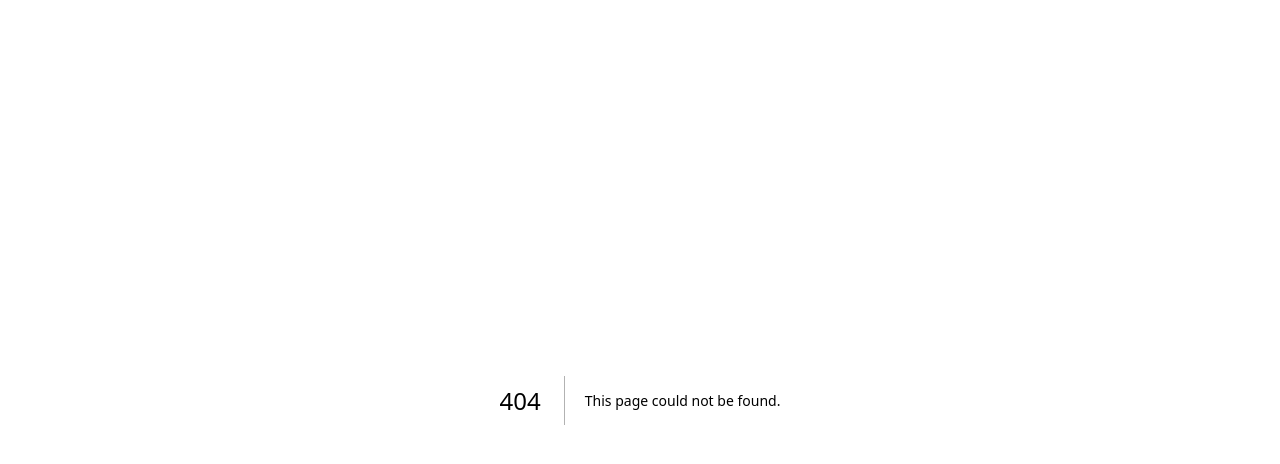
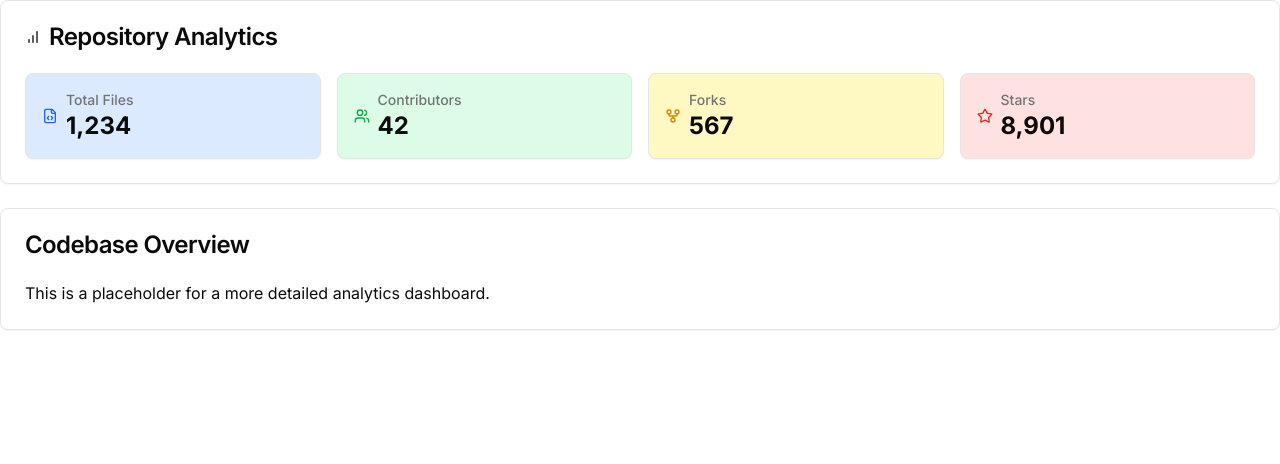
Before and after one commit to AazimFarooq/GitHub-Repository-Analyser, a Next.js app: page /analytics in a window 1280 px wide. Before the commit this address had no page. Shown: the top 464 px of the page. Built offline with nearby package versions, Linux system fonts and the light colour scheme.

Commit message:
added analytics page

```diff
--- /dev/null
+++ b/app/analytics/page.tsx
@@ -0,0 +1,81 @@
+"use client"
+
+import { Card, CardContent, CardHeader, CardTitle } from "@/components/ui/card"
+import { BarChart, FileCode, Users, GitFork, Star } from "lucide-react"
+
+const AnalyticsDashboard = () => {
+  return (
+    <div className="space-y-6">
+      <Card>
+        <CardHeader>
+          <CardTitle className="flex items-center">
+            <BarChart className="h-4 w-4 mr-2" />
+            Repository Analytics
+          </CardTitle>
+        </CardHeader>
+        <CardContent>
+          <div className="grid grid-cols-1 md:grid-cols-2 lg:grid-cols-4 gap-4">
+            <Card className="bg-blue-100 dark:bg-blue-900/30">
+              <CardContent className="p-4">
+                <div className="flex items-center gap-2">
+                  <FileCode className="h-4 w-4 text-blue-600 dark:text-blue-400" />
+                  <div>
+                    <div className="text-sm font-medium text-muted-foreground">Total Files</div>
+                    <div className="text-2xl font-bold">1,234</div>
+                  </div>
+                </div>
+              </CardContent>
+            </Card>
+
+            <Card className="bg-green-100 dark:bg-green-900/30">
+              <CardContent className="p-4">
+                <div className="flex items-center gap-2">
+                  <Users className="h-4 w-4 text-green-600 dark:text-green-400" />
+                  <div>
+                    <div className="text-sm font-medium text-muted-foreground">Contributors</div>
+                    <div className="text-2xl font-bold">42</div>
+                  </div>
+                </div>
+              </CardContent>
+            </Card>
+
+            <Card className="bg-yellow-100 dark:bg-yellow-900/30">
+              <CardContent className="p-4">
+                <div className="flex items-center gap-2">
+                  <GitFork className="h-4 w-4 text-yellow-600 dark:text-yellow-400" />
+                  <div>
+                    <div className="text-sm font-medium text-muted-foreground">Forks</div>
+                    <div className="text-2xl font-bold">567</div>
+                  </div>
+                </div>
+              </CardContent>
+            </Card>
+
+            <Card className="bg-red-100 dark:bg-red-900/30">
+              <CardContent className="p-4">
+                <div className="flex items-center gap-2">
+                  <Star className="h-4 w-4 text-red-600 dark:text-red-400" />
+                  <div>
+                    <div className="text-sm font-medium text-muted-foreground">Stars</div>
+                    <div className="text-2xl font-bold">8,901</div>
+                  </div>
+                </div>
+              </CardContent>
+            </Card>
+          </div>
+        </CardContent>
+      </Card>
+
+      <Card>
+        <CardHeader>
+          <CardTitle>Codebase Overview</CardTitle>
+        </CardHeader>
+        <CardContent>
+          <p>This is a placeholder for a more detailed analytics dashboard.</p>
+        </CardContent>
+      </Card>
+    </div>
+  )
+}
+
+export default AnalyticsDashboard
--- a/app/page.tsx
+++ b/app/page.tsx
@@ -41,7 +41,7 @@ import { PredictiveCodeHealth } from "@/components/predictive-code-health"
 import { AICodeRelationship } from "@/components/ai-code-relationship"
 import { ExportTree } from "@/components/export-tree"
 import { ErrorBoundary } from "@/components/ui/error-boundary"
-import { AICodeReview } from "@/components/ai-code-review"
+import { AICodeReview } from "@/components/visualization/ai-code-review"
 import AnalyticsDashboard from "@/app/analytics/page"
 
 export default function Home() {
```
